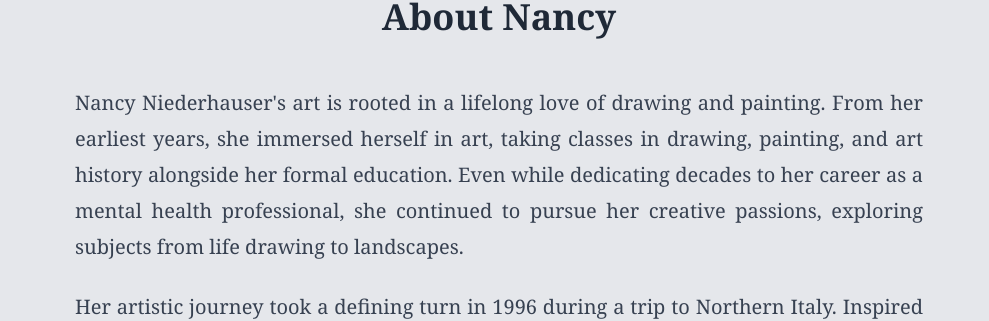
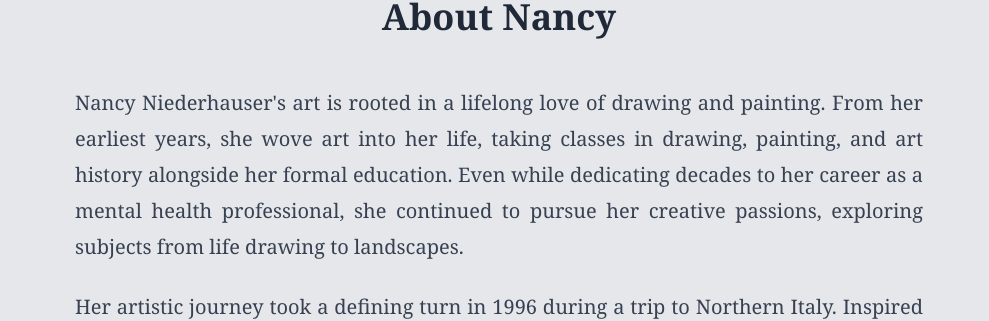
Before and after one commit to ChromaticRanger/artbynancy, a Vue app: page /about in a window 1280 px wide. Shown: the part 326-647 px from the top of the page, without its empty margins (141-1130 px from the left). Built offline with nearby package versions, Linux system fonts and the light colour scheme.

Commit message:
Amended about page text

```diff
--- a/src/views/AboutView.vue
+++ b/src/views/AboutView.vue
@@ -4,7 +4,7 @@
 
     <div class="prose prose-4xl max-w-none text-gray-700 leading-relaxed space-y-6">
       <p>
-      Nancy Niederhauser's art is rooted in a lifelong love of drawing and painting. From her earliest years, she immersed herself in art, taking classes in drawing, painting, and art history alongside her formal education. Even while dedicating decades to her career as a mental health professional, she continued to pursue her creative passions, exploring subjects from life drawing to landscapes.
+      Nancy Niederhauser's art is rooted in a lifelong love of drawing and painting. From her earliest years, she wove art into her life, taking classes in drawing, painting, and art history alongside her formal education. Even while dedicating decades to her career as a mental health professional, she continued to pursue her creative passions, exploring subjects from life drawing to landscapes.
       </p>
 
       <p>
```
